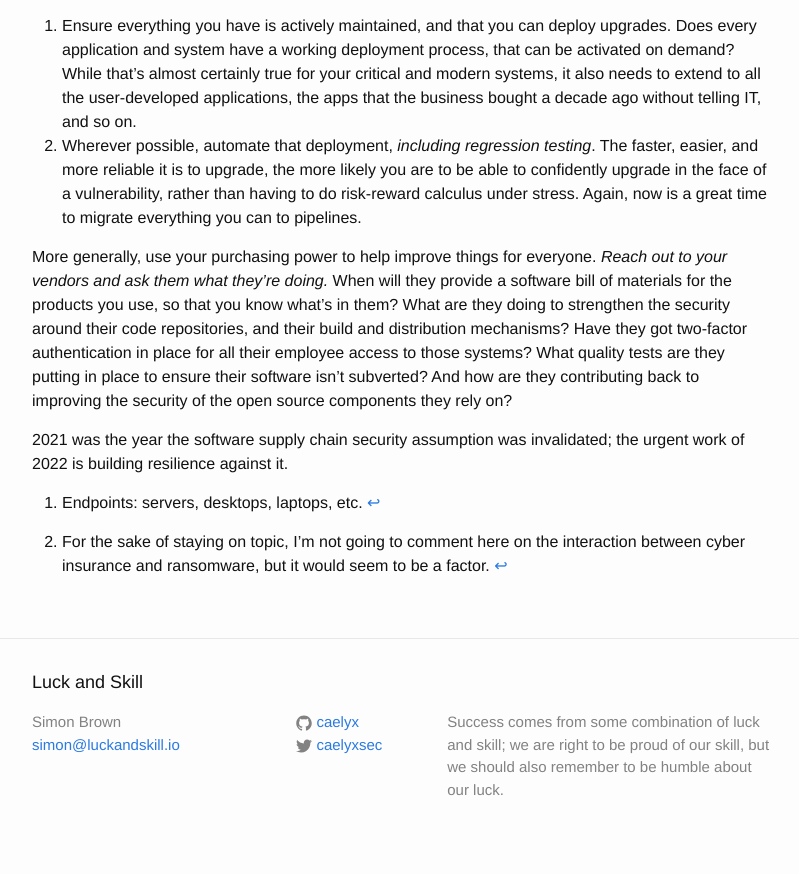
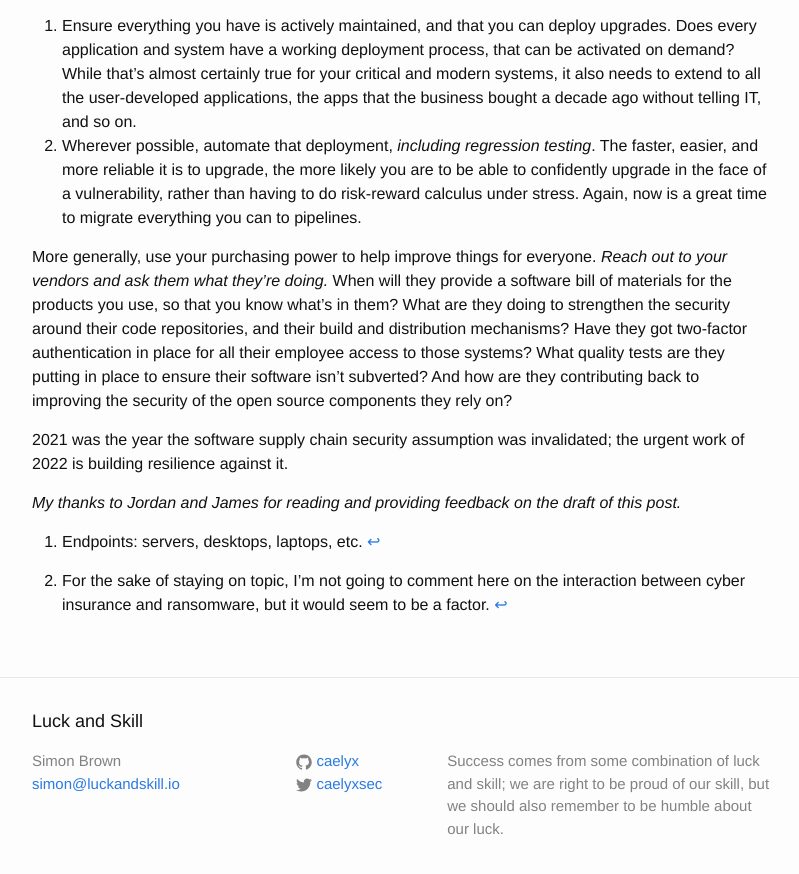
Before and after one commit to caelyx/caelyx.github.io, a Jekyll site: the page built from _posts/2022-01-06-2021-the-end-of-supply-chain-confidence.md, in a window 1280 px wide and 900 px high, scrolled down 3062 px. Shown: the top 874 px of the window, without its empty margins (238-1037 px from the left). Built offline with Jekyll 4.4.1, drawn with Linux system fonts in a browser that asks for light colours.

Commit message:
2022-01-06 Supply Chain post: added thanks to reviewers

```diff
--- a/_posts/2022-01-06-2021-the-end-of-supply-chain-confidence.md
+++ b/_posts/2022-01-06-2021-the-end-of-supply-chain-confidence.md
@@ -74,3 +74,5 @@ Third -- start moving toward being able to patch everything you have within 24 h
 More generally, use your purchasing power to help improve things for everyone. *Reach out to your vendors and ask them what they're doing.* When will they provide a software bill of materials for the products you use, so that you know what's in them? What are they doing to strengthen the security around their code repositories, and their build and distribution mechanisms? Have they got two-factor authentication in place for all their employee access to those systems? What quality tests are they putting in place to ensure their software isn't subverted? And how are they contributing back to improving the security of the open source components they rely on?
 
 2021 was the year the software supply chain security assumption was invalidated; the urgent work of 2022 is building resilience against it.
+
+*My thanks to Jordan and James for reading and providing feedback on the draft of this post.*
```
